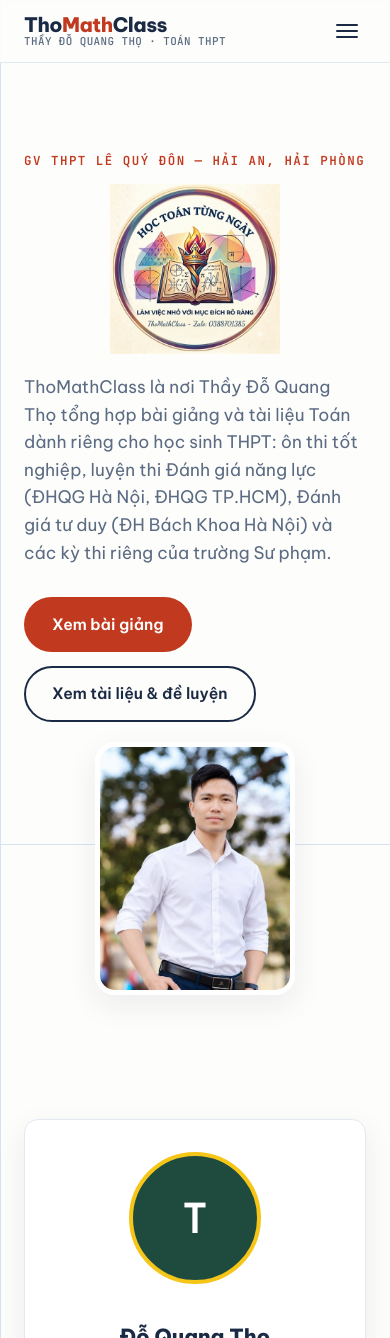
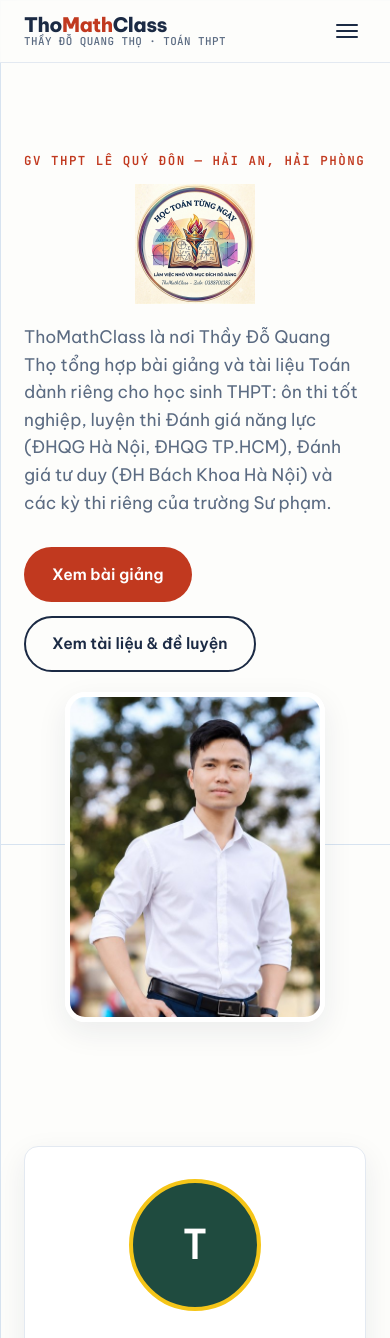
Before and after one commit to thotoanlqd-ai/thomathclass, a plain HTML site: page index.html in a window 390 px wide. Shown: the top 1338 px of the page. Drawn offline with Linux system fonts and the light colour scheme.

Commit message:
Add files via upload

```diff
--- a/index.html
+++ b/index.html
@@ -41,7 +41,7 @@
   <section class="hero">
     <div class="container" style="position:relative;">
       <p class="eyebrow">GV THPT LÊ QUÝ ĐÔN — HẢI AN, HẢI PHÒNG</p>
-      <img src="logo.png" alt="Logo ThoMathClass — Học Toán từng ngày, làm việc nhỏ với mục đích rõ ràng" class="hero-logo" />
+      <img src="logo.png?v=2" alt="Logo ThoMathClass — Học Toán từng ngày, làm việc nhỏ với mục đích rõ ràng" class="hero-logo" />
       <p class="lede">
         ThoMathClass là nơi Thầy Đỗ Quang Thọ tổng hợp bài giảng và tài liệu Toán
         dành riêng cho học sinh THPT: ôn thi tốt nghiệp, luyện thi Đánh giá năng lực
--- a/style.css
+++ b/style.css
@@ -245,13 +245,14 @@ a { color: inherit; text-decoration: none; }
 }
 
 .hero-logo {
-  width: 220px;
-  max-width: 60%;
+  width: 140px;
+  max-width: 40%;
   margin: 14px 0 20px;
   display: block;
 }
 
 .stamp.hero-photo {
+  width: 340px;
   border-radius: 20px;
   border: 5px solid #fff;
   box-shadow: var(--shadow);
@@ -264,8 +265,8 @@ a { color: inherit; text-decoration: none; }
 }
 
 @media (max-width: 860px) {
-  .hero-logo { width: 170px; margin: 10px auto 20px; }
-  .stamp.hero-photo { position: static; margin: 20px auto 0; transform: none; width: 200px; }
+  .hero-logo { width: 120px; margin: 10px auto 20px; }
+  .stamp.hero-photo { position: static; margin: 20px auto 0; transform: none; width: 260px; }
 }
 
 /* ---------- Section basics ---------- */
```
